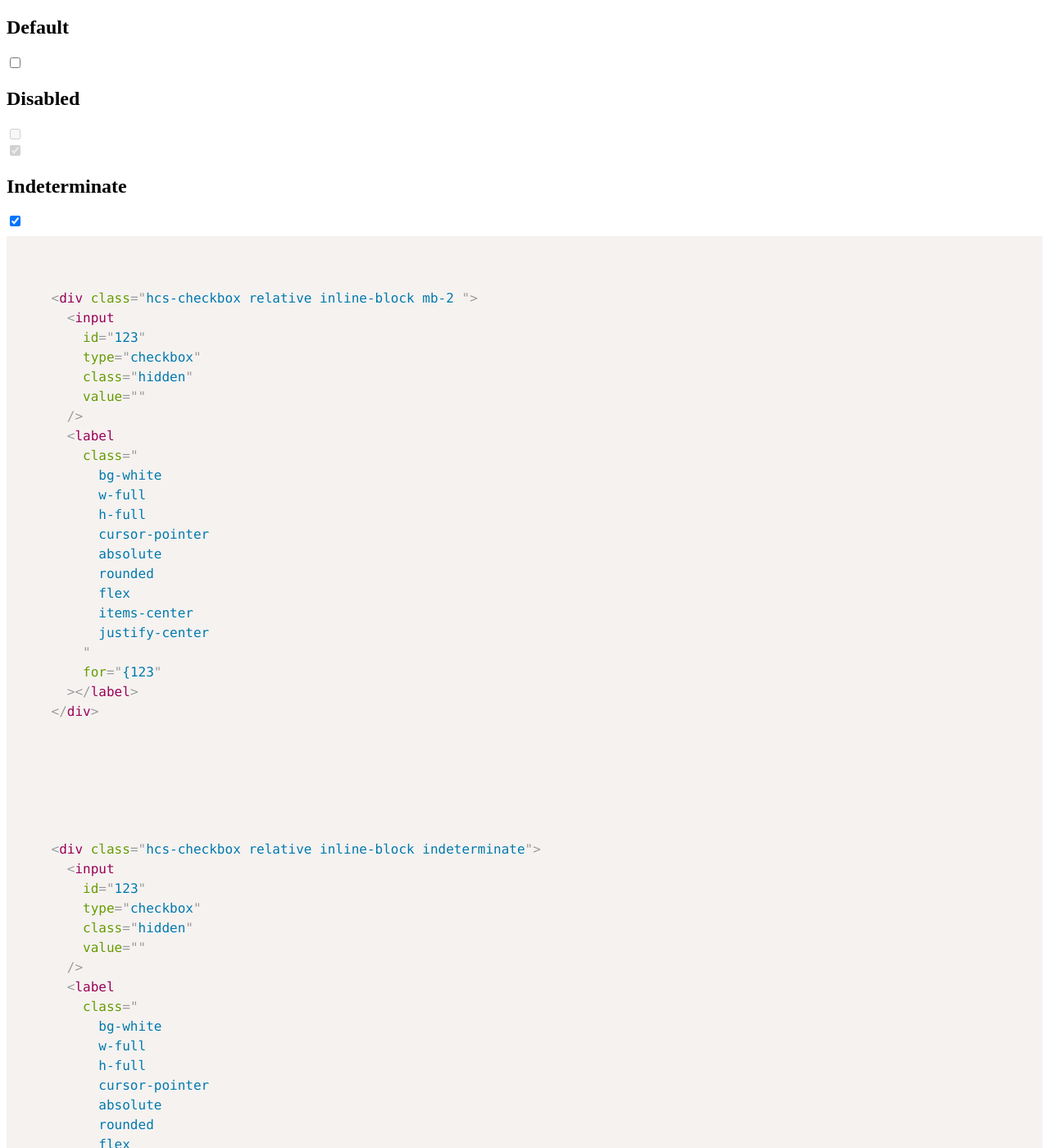
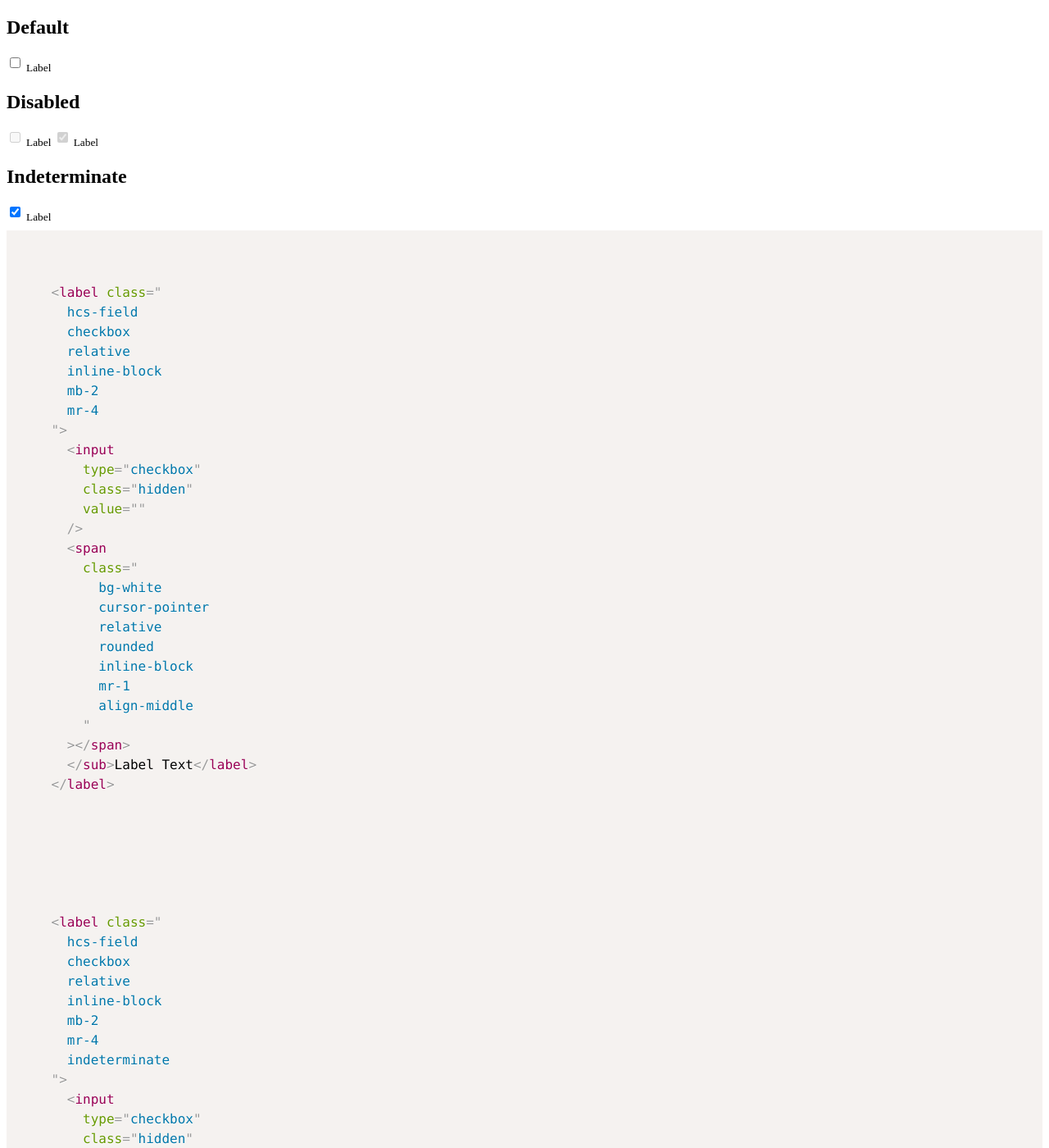
Before and after one commit to jrbryner/hcs-design-system, a Jekyll site: the page built from checkbox.html, in a window 1280 px wide and 1400 px high. Shown: the whole window at 82% size. Built offline with Jekyll 4.4.1, drawn with Linux system fonts in a browser that asks for light colours; nearby versions of some CDN libraries; library files that are not in the unit come from our copies; some of the changed text lies outside the part shown.

Commit message:
Updated syntax for checkbox and toggle

```diff
--- /dev/null
+++ b/_includes/components/checkbox/checkbox.hbs
@@ -0,0 +1,32 @@
+<label
+  class="
+    hcs-field
+    checkbox
+    relative
+    inline-block
+    mb-2
+    mr-4
+    {% if include.indeterminate %}indeterminate{% endif %}
+  ">
+  <input
+    type="checkbox"
+    class="hidden"
+    {% if include.disabled %}disabled="disabled"{% endif %}
+    {% if include.checked %}checked="checked"{% endif %}
+    value=""
+  />
+  <span
+    class="
+      bg-white
+      cursor-pointer
+      relative
+      rounded
+      inline-block
+      mr-1
+      align-middle
+    "
+  ></span>
+  <sub>
+  {% if include.label-text %}{{include.label-text}}{% else %}Label{% endif %}
+  </sub>
+</label>
--- a/_includes/components/checkbox/checkbox.html
+++ /dev/null
@@ -1,24 +0,0 @@
-<div class="hcs-checkbox relative inline-block mb-2 {% if include.indeterminate %}indeterminate{% endif %}">
-  <input
-    id="{{ include.id }}"
-    type="checkbox"
-    class="hidden"
-    {% if include.disabled %}disabled="disabled"{% endif %}
-    {% if include.checked %}checked="checked"{% endif %}
-    value=""
-  />
-  <label
-    class="
-      bg-white
-      w-full
-      h-full
-      cursor-pointer
-      absolute
-      rounded
-      flex
-      items-center
-      justify-center
-    "
-    for="{{ include.id }}"
-  ></label>
-</div>
--- a/checkbox.html
+++ b/checkbox.html
@@ -5,17 +5,17 @@ layout: default
 
 <div class="container p-4">
   <h2>Default</h2>
-  {% include components/checkbox/checkbox.html id="cb1" %}
+  {% include components/checkbox/checkbox.hbs %}
 </div>
 <div class="container p-4">
   <h2>Disabled</h2>
-  {% include components/checkbox/checkbox.html id="cb3" disabled="disabled" %}
-  {% include components/checkbox/checkbox.html id="cb4" disabled="disabled" checked="checked" %}
+  {% include components/checkbox/checkbox.hbs disabled="disabled" %}
+  {% include components/checkbox/checkbox.hbs disabled="disabled" checked="checked" %}
 
 </div>
 <div class="container p-4">
   <h2>Indeterminate</h2>
-  {% include components/checkbox/checkbox.html id="cb5" indeterminate="indeterminate" checked="checked" %}
+  {% include components/checkbox/checkbox.hbs indeterminate="indeterminate" checked="checked" %}
 </div>
 
 
@@ -23,56 +23,66 @@ layout: default
 <pre>
   <code class="language-html">
 
-    &lt;div class="hcs-checkbox relative inline-block mb-2 "&gt;
+    &lt;label class="
+      hcs-field
+      checkbox
+      relative
+      inline-block
+      mb-2
+      mr-4
+    "&gt;
       &lt;input
-        id="123"
         type="checkbox"
         class="hidden"
         value=""
       /&gt;
-      &lt;label
+      &lt;span
         class="
           bg-white
-          w-full
-          h-full
           cursor-pointer
-          absolute
+          relative
           rounded
-          flex
-          items-center
-          justify-center
+          inline-block
+          mr-1
+          align-middle
         "
-        for="{123"
-      &gt;&lt;/label&gt;
-    &lt;/div&gt;
+      &gt;&lt;/span&gt;
+      &lt;/sub&gt;Label Text&lt;/label&gt;
+    &lt;/label&gt;
 
 
   </code>
 
   <code class="language-html">
 
-    &lt;div class="hcs-checkbox relative inline-block indeterminate"&gt;
+    &lt;label class="
+      hcs-field
+      checkbox
+      relative
+      inline-block
+      mb-2
+      mr-4
+      indeterminate
+    "&gt;
       &lt;input
-        id="123"
         type="checkbox"
         class="hidden"
         value=""
       /&gt;
-      &lt;label
+      &lt;span
         class="
           bg-white
-          w-full
-          h-full
           cursor-pointer
-          absolute
+          relative
           rounded
-          flex
-          items-center
-          justify-center
+          inline-block
+          mr-1
+          align-middle
         "
-        for="{123"
-      &gt;&lt;/label&gt;
-    &lt;/div&gt;
+      &gt;&lt;/span&gt;
+      &lt;/sub&gt;Label Text&lt;/label&gt;
+    &lt;/label&gt;
+
 
 
     </code>
--- a/index.html
+++ b/index.html
@@ -1,5 +1,3 @@
 ---
 layout: default
 ---
-
-<h1 class="text-white text-4xl font-semibold">Jekyll Starter Tailwind</h1>
--- a/package.json
+++ b/package.json
@@ -13,6 +13,7 @@
     "gulp-if": "3.0.0",
     "gulp-postcss": "8.0.0",
     "gulp-purgecss": "1.2.0",
+    "gulp-rename": "^1.4.0",
     "gulp-sourcemaps": "2.6.5",
     "postcss-color-function": "^4.1.0",
     "postcss-css-variables": "^0.13.0",
```
Also changed, not shown: _includes/components/checkbox/checkbox.css (deleted, +0 -44 lines), _includes/components/checkbox/checkbox.pcss (added, +53 -0 lines), _includes/components/toggle/toggle.hbs (added, +26 -0 lines), _includes/components/toggle/toggle.html (deleted, +0 -26 lines), _includes/components/toggle/toggle.pcss (renamed from _includes/components/toggle/toggle.css, +9 -9 lines), buttons.html (+12 -12 lines), gulpfile.babel.js (+22 -18 lines), src/style.css (deleted, +0 -17 lines), src/style.pcss (added, +22 -0 lines), toggle.html (+13 -11 lines), _includes/components/button/button.hbs (renamed from _includes/components/button/button.html), _includes/components/button/buttons.pcss (renamed from _includes/components/button/buttons.css), 1 other file.
